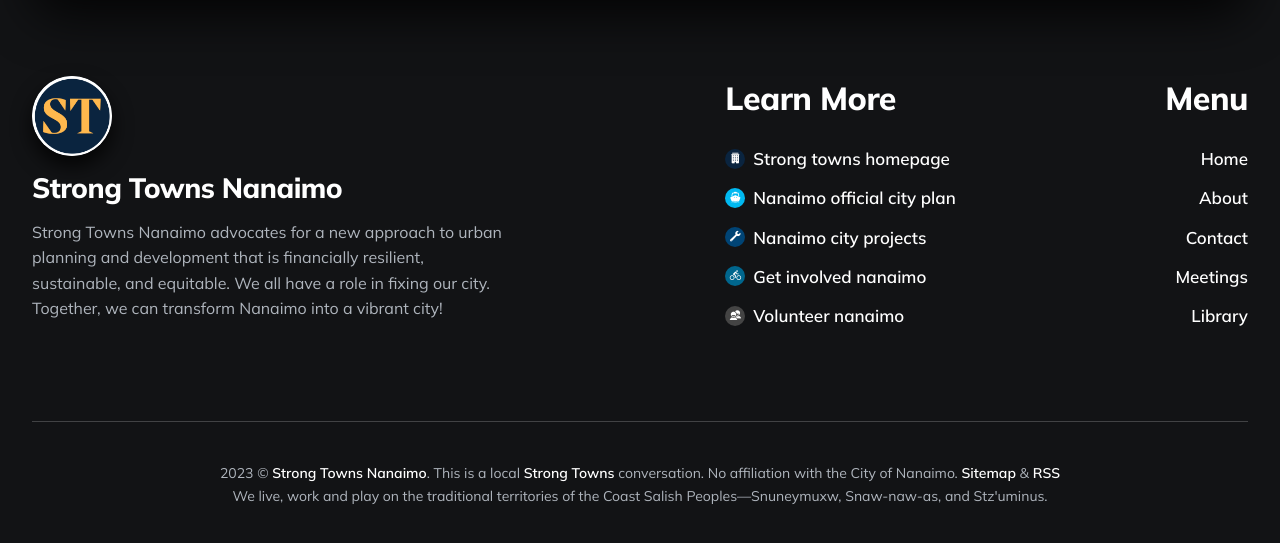
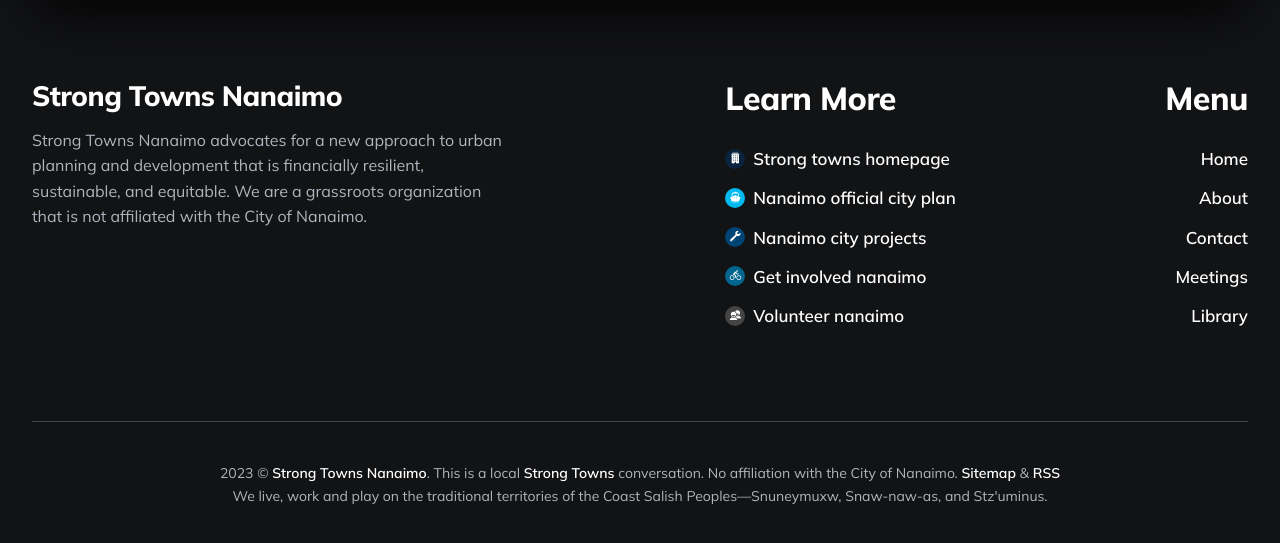
Before and after one commit to LaputanMachines/beautiful-nanaimo, a Jekyll site: the page built from index.html, in a window 1280 px wide and 900 px high, scrolled down 2751 px, cut to the strip 353-896 px from the top of the window. Built offline with Jekyll 4.4.1, drawn with Linux system fonts in a browser that asks for light colours; the list of posts is cut into pages by our own code.

Commit message:
Add note about City affiliation in author description

```diff
--- a/_data/settings.yml
+++ b/_data/settings.yml
@@ -8,7 +8,7 @@
 # Author Global Settings
 author:
   author__name: Strong Towns Nanaimo
-  author__bio: Strong Towns Nanaimo advocates for a new approach to urban planning and development that is financially resilient, sustainable, and equitable. We all have a role in fixing our city. Together, we can transform Nanaimo into a vibrant city!
+  author__bio: Strong Towns Nanaimo advocates for a new approach to urban planning and development that is financially resilient, sustainable, and equitable. We are a grassroots organization that is not affiliated with the City of Nanaimo.
   author__avatar: /images/logo-small.png
 
 #-------------------------------
--- a/_includes/footer.html
+++ b/_includes/footer.html
@@ -10,10 +10,10 @@
 
         <div class="col col-6 col-d-12">
           <div class="widget-footer widget-author">
-            <div class="widget-author__avatar">
+            <!-- <div class="widget-author__avatar">
               <img class="lazy" data-src="{{site.data.settings.author.author__avatar}}"
                 alt="{{site.data.settings.author.author__name}}">
-            </div>
+            </div> -->
             <h3 class="widget-author__title">{{ site.data.settings.author.author__name }}</h3>
             {% if site.data.settings.author.author__bio %}
             <p class="widget-author__bio">{{site.data.settings.author.author__bio}}</p>
```
